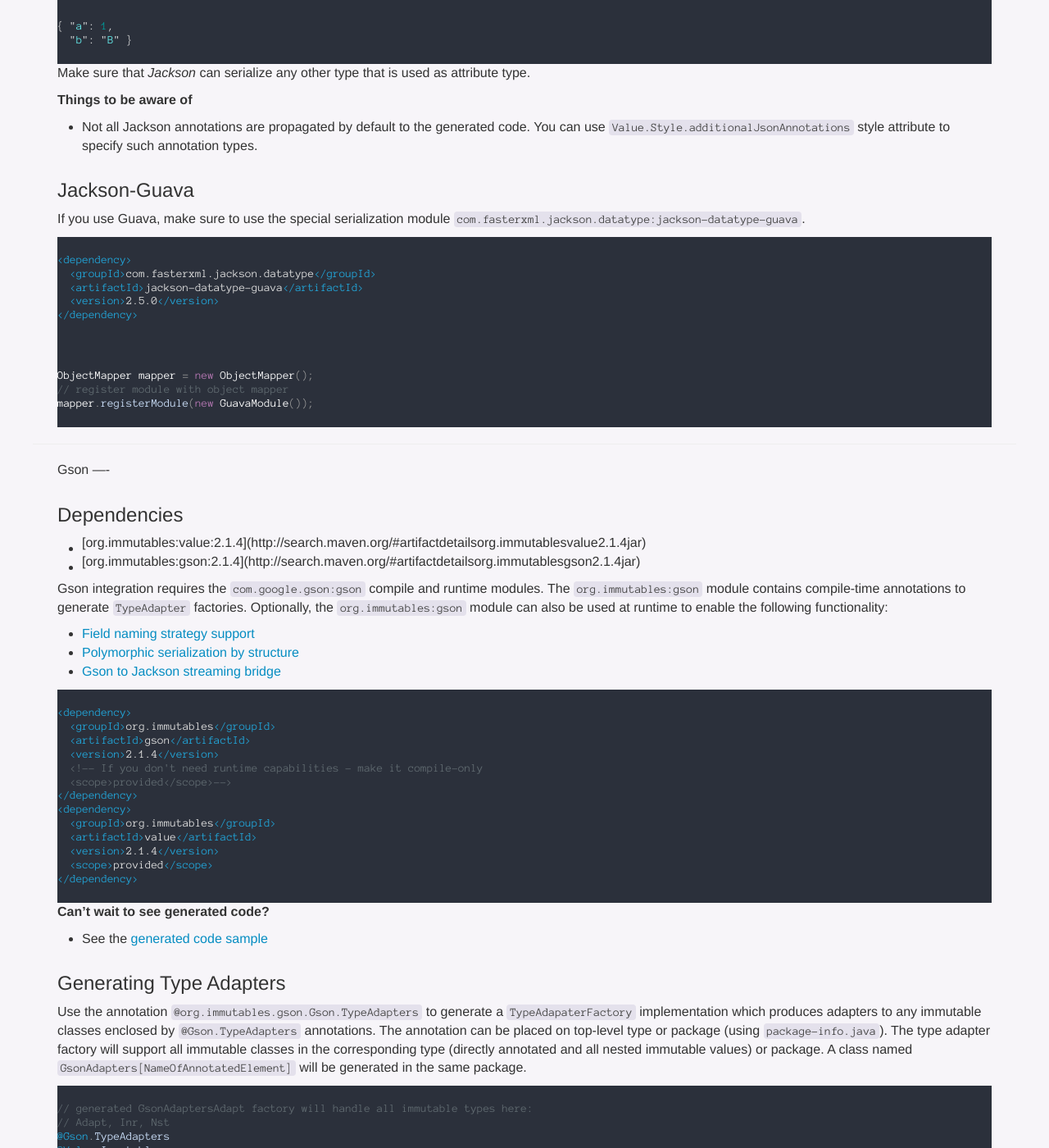
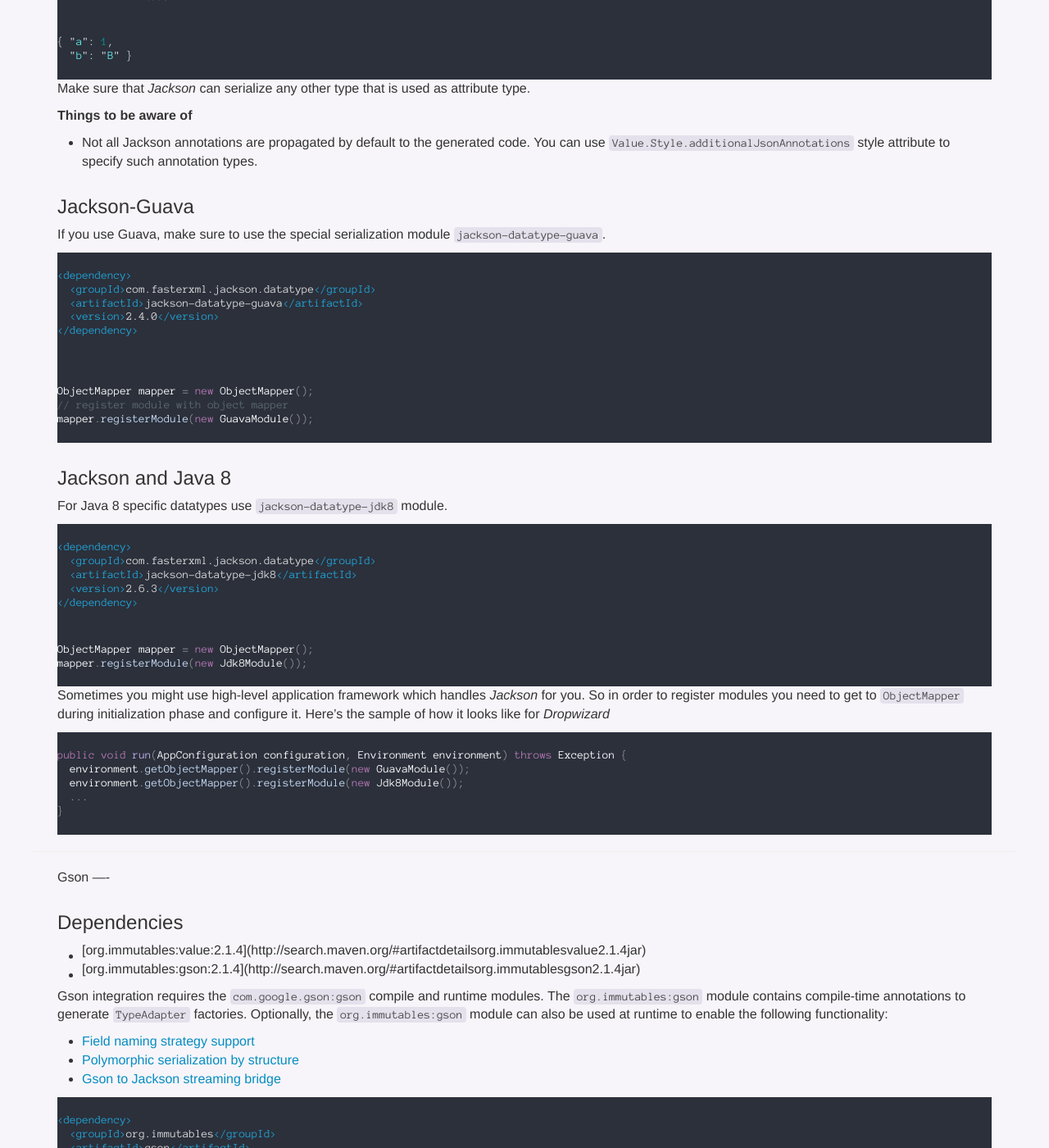
Before and after one commit to immutables/immutables.github.io, a Jekyll site: the page built from json.md, in a window 1280 px wide and 1400 px high, scrolled down 1300 px. Shown: the whole window at 82% size. Built offline with Jekyll 4.4.1, drawn with Linux system fonts in a browser that asks for light colours; nearby versions of some CDN libraries; Markdown is read by kramdown in place of the engine named in the settings.

Commit message:
more Jackson guava/java8 docs

````diff
--- a/json.md
+++ b/json.md
@@ -80,13 +80,13 @@ Make sure that _Jackson_ can serialize any other type that is used as attribute
 
 ### Jackson-Guava
 
-If you use Guava, make sure to use the special serialization module `com.fasterxml.jackson.datatype:jackson-datatype-guava`.
+If you use Guava, make sure to use the special serialization module `jackson-datatype-guava`.
 
 ```xml
 <dependency>
   <groupId>com.fasterxml.jackson.datatype</groupId>
   <artifactId>jackson-datatype-guava</artifactId>
-  <version>2.5.0</version>
+  <version>2.4.0</version>
 </dependency>
 ```
 ```java
@@ -94,6 +94,33 @@ If you use Guava, make sure to use the special serialization module `com.fasterx
 ObjectMapper mapper = new ObjectMapper();
 // register module with object mapper
 mapper.registerModule(new GuavaModule());
+```
+
+### Jackson and Java 8
+
+For Java 8 specific datatypes use `jackson-datatype-jdk8` module.
+
+```xml
+<dependency>
+  <groupId>com.fasterxml.jackson.datatype</groupId>
+  <artifactId>jackson-datatype-jdk8</artifactId>
+  <version>2.6.3</version>
+</dependency>
+```
+
+```java
+ObjectMapper mapper = new ObjectMapper();
+mapper.registerModule(new Jdk8Module());
+```
+
+Sometimes you might use high-level application framework which handles _Jackson_ for you. So in order to register modules you need to get to `ObjectMapper` during initialization phase and configure it. Here's the sample of how it looks like for _Dropwizard_
+
+```java
+public void run(AppConfiguration configuration, Environment environment) throws Exception {
+  environment.getObjectMapper().registerModule(new GuavaModule());
+  environment.getObjectMapper().registerModule(new Jdk8Module());
+  ...
+}
 ```
 
 ----
````
